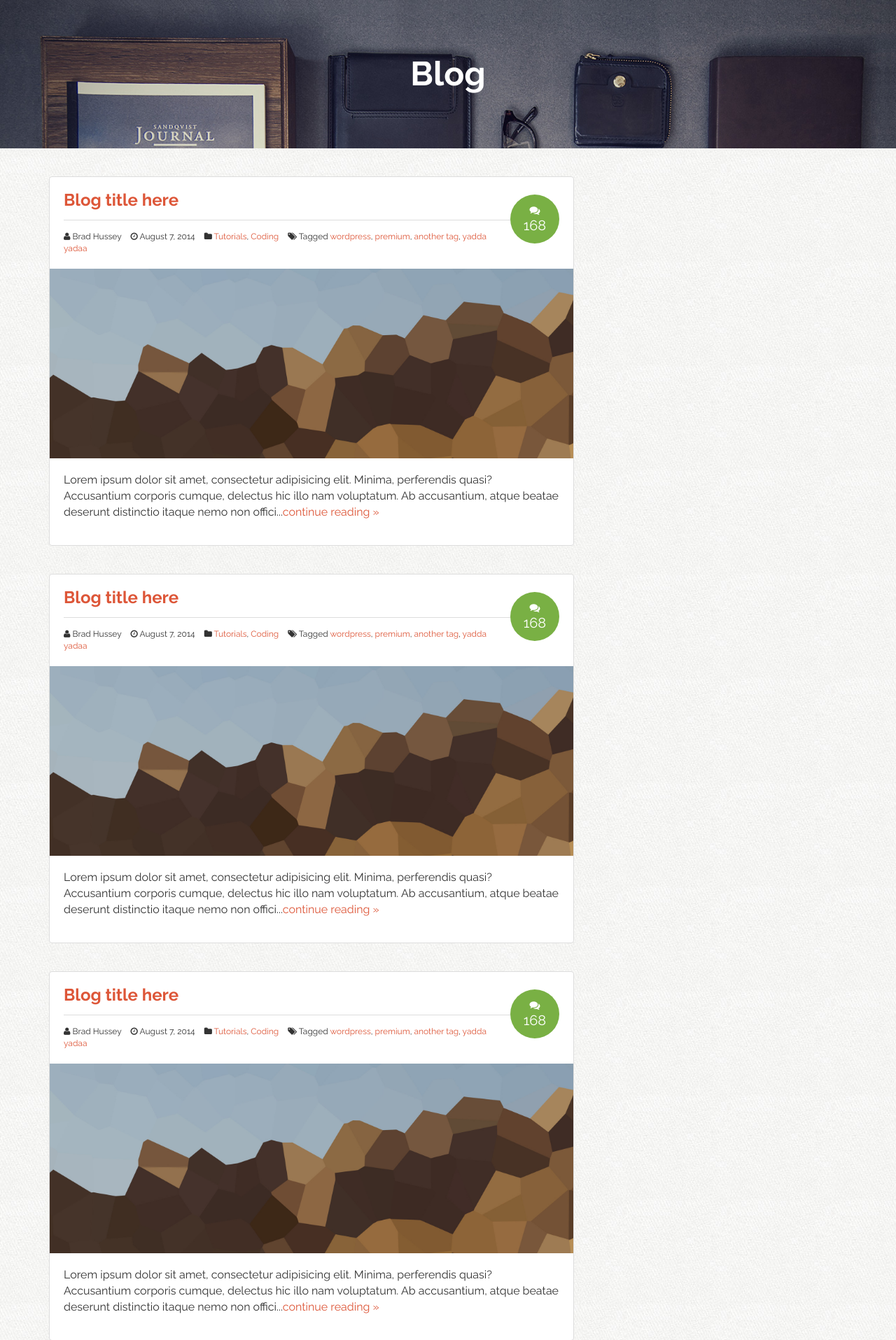
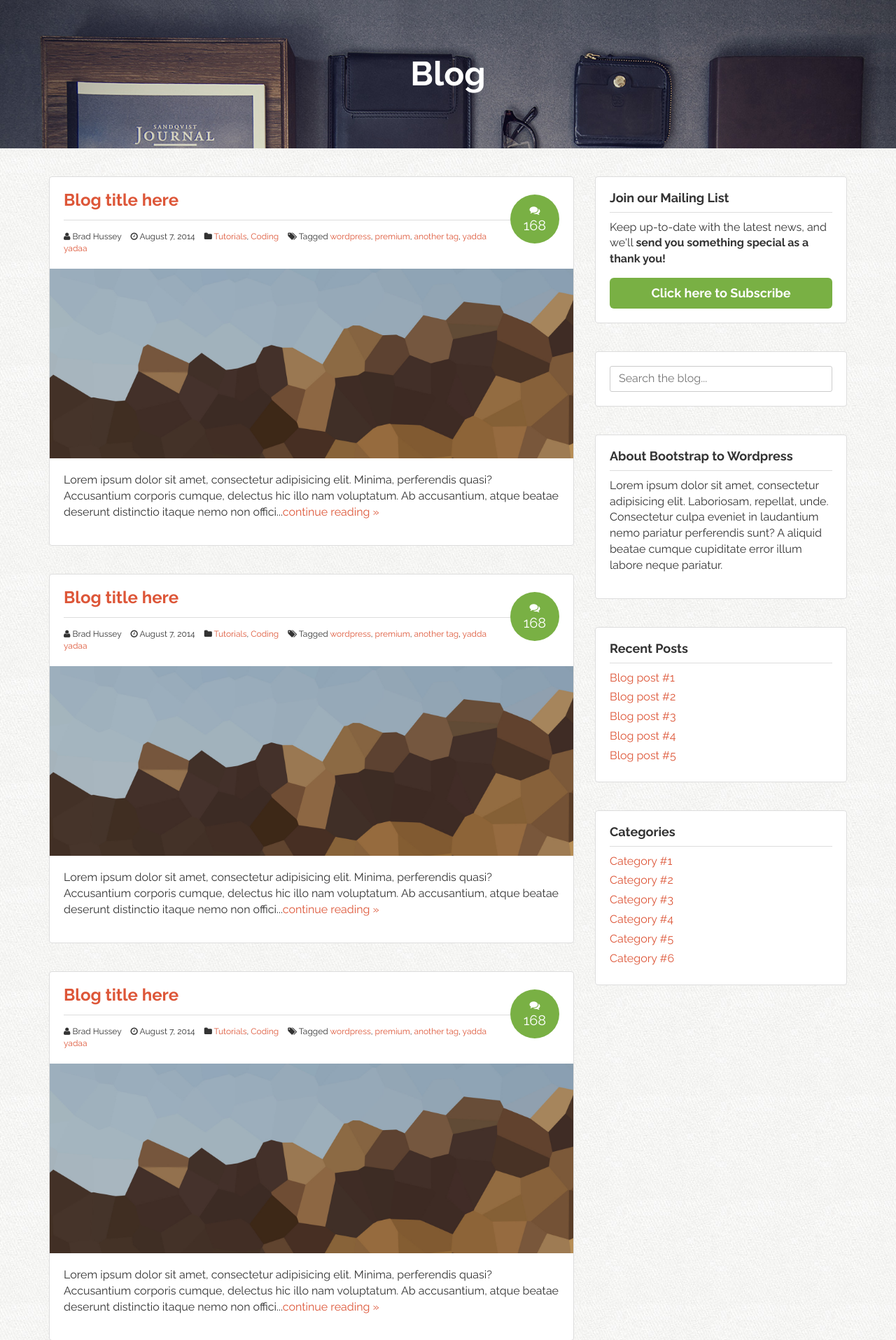
Before and after one commit to Akseljanes/wordpress, a PHP site: page /blog.html in a window 1280 px wide. Shown: the part 51-1966 px from the top of the page at 70% size. Run offline with PHP 8.4, Linux system fonts and the light colour scheme; some libraries are stand-ins or nearby versions.

Commit message:
Lecture 38  [Delivers #110074108]

```diff
--- a/assets/css/custom.css
+++ b/assets/css/custom.css
@@ -388,7 +388,7 @@ footer li.signup-link a:hover {
 
 /* BLOG STYLES */
 
-.post {
+.post, .widget {
     position: relative;
     border: solid 1px #ddd;
     background: white;
@@ -429,6 +429,33 @@ footer li.signup-link a:hover {
 
 .post-details i.fa:first-child {
     padding: 0;
+}
+
+/* WIDGETS */
+
+.widget {
+    padding: 20px;
+}
+
+.widget h4 {
+    margin: 0 0 10px;
+    padding: 0 0 10px;
+    border-bottom: solid 1px #ddd;
+}
+
+.widget ul {
+    list-style: none;
+    margin: 0;
+    padding: 0;
+}
+
+.widget ul li {
+    margin: 0 0 5px;
+}
+
+.widget ul li:hover {
+    position: relative;
+    left: 1px;
 }
 
 /* COMMENTS */
@@ -503,6 +530,32 @@ i.ci {
     background-position: -200px 0;
 }
 
+/* FORMS */
+
+label {
+    display: block;
+    font-weight: bold;
+}
+
+input[type="text"],
+input[type="email"],
+input[type="url"],
+input[type="password"],
+input[type="search"],
+textarea {
+    color: #666;
+    border: 1px solid #ccc;
+    -webkit-border-radius: 3px;
+    -moz-border-radius: 3px;
+    border-radius: 3px;
+    display: block;
+    -webkit-box-sizing: border-box;
+    -moz-box-sizing: border-box;
+    box-sizing: border-box;
+    width: 100%;
+    padding: 6px 12px;
+}
+
 /* MEDIA QUERIES */
 
 @media screen and ( max-width: 991px) {
--- a/blog.html
+++ b/blog.html
@@ -134,6 +134,48 @@
                     </article>
 
                 </main>
+
+                <!-- SIDEBAR-->
+
+                <aside class="col-sm-4">
+                    <div class="widget">
+                        <h4>Join our Mailing List</h4>
+                        <p>Keep up-to-date with the latest news, and we'll <strong>send you something special as a thank you!</strong></p>
+                        <button class="btn btn-success btn-lg btn-block" data-toggle="modal" data-target="#myModal">Click here to Subscribe</button>
+                    </div>
+                    <div class="widget">
+                        <form role="form" class="search-form">
+                            <label for="sidebar-search" class="sr-only">Search the blog</label>
+                            <input type="text" id="sidebar-search" placeholder="Search the blog...">
+                        </form>
+                    </div>
+                    <div class="widget">
+                        <h4>About Bootstrap to Wordpress</h4>
+                        <p>Lorem ipsum dolor sit amet, consectetur adipisicing elit. Laboriosam, repellat, unde. Consectetur culpa eveniet in laudantium nemo pariatur perferendis sunt? A aliquid beatae cumque cupiditate error illum labore neque pariatur.</p>
+                    </div>
+                    <div class="widget">
+                        <h4>Recent Posts</h4>
+                        <ul>
+                            <li><a href="">Blog post #1</a></li>
+                            <li><a href="">Blog post #2</a></li>
+                            <li><a href="">Blog post #3</a></li>
+                            <li><a href="">Blog post #4</a></li>
+                            <li><a href="">Blog post #5</a></li>
+                        </ul>
+                    </div>
+                    <div class="widget">
+                        <h4>Categories</h4>
+                        <ul>
+                            <li><a href="">Category #1</a></li>
+                            <li><a href="">Category #2</a></li>
+                            <li><a href="">Category #3</a></li>
+                            <li><a href="">Category #4</a></li>
+                            <li><a href="">Category #5</a></li>
+                            <li><a href="">Category #6</a></li>
+                        </ul>
+                    </div>
+                </aside>
+
             </div>
         </div>
 
```
